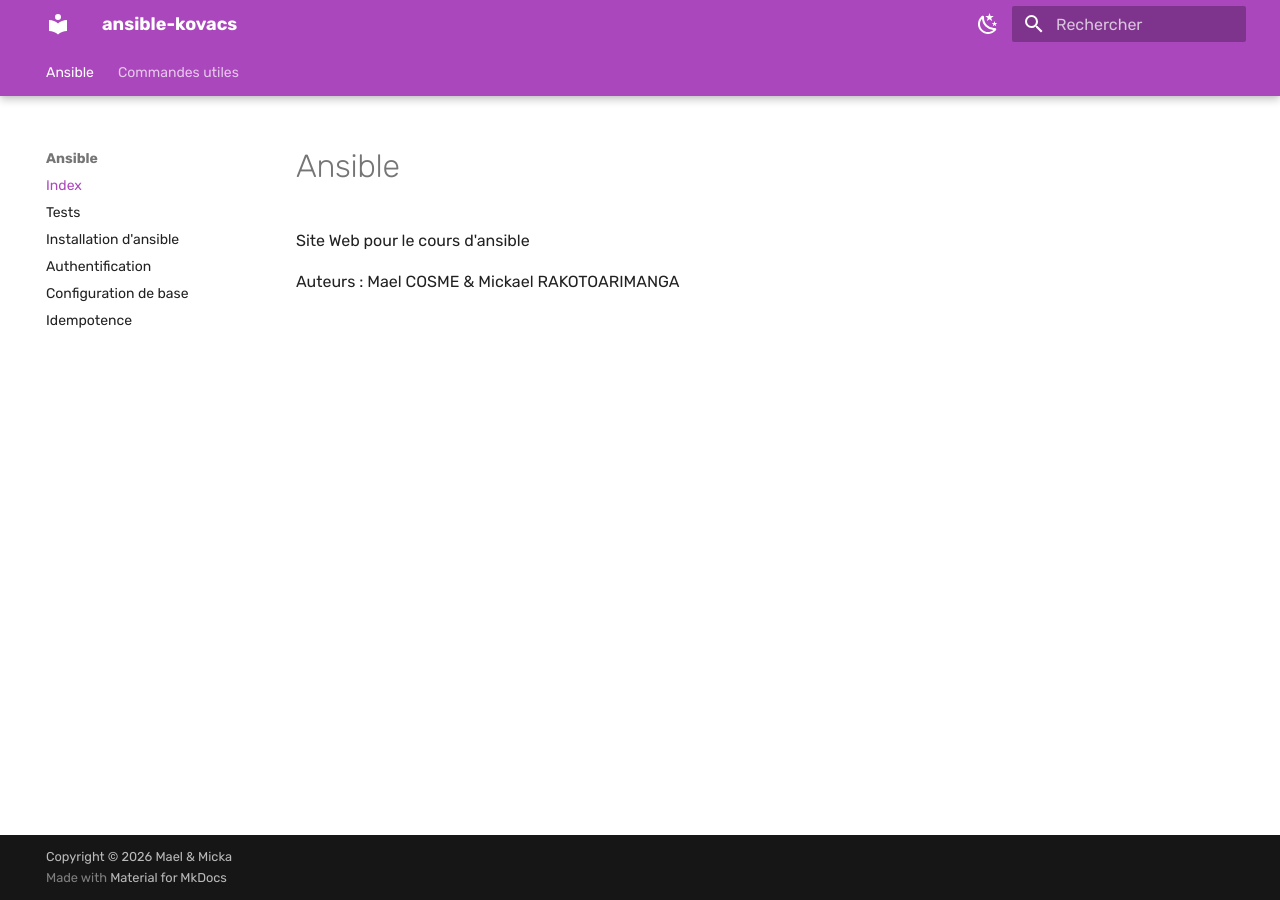
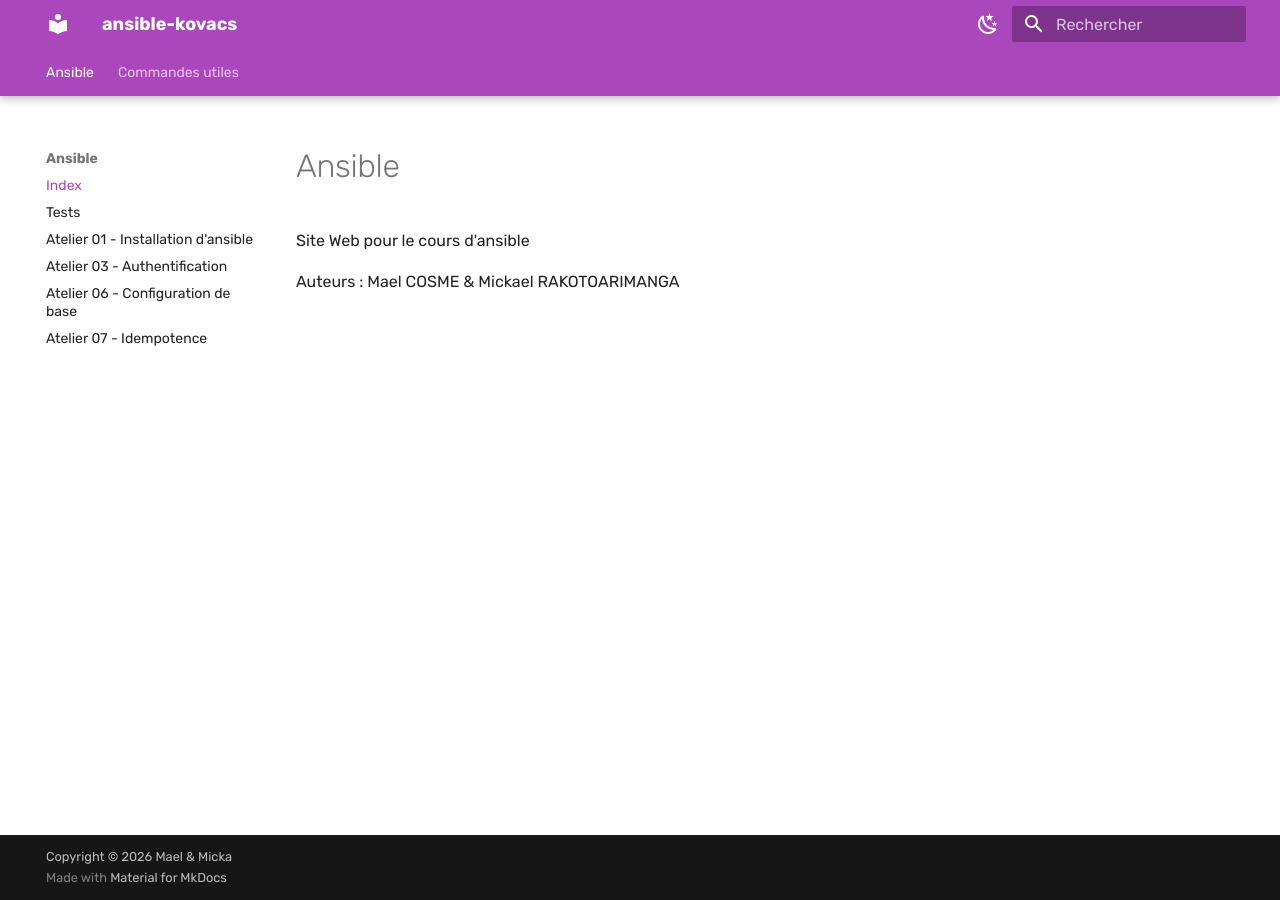
Before and after one commit to saiqo/ansible-kovacs, an MkDocs documentation site: the page built from docs/index.md, in a window 1280 px wide. Built offline with MkDocs 1.6.1 and Material for MkDocs 9.7.7, drawn with Linux system fonts in a browser that asks for light colours.

```diff
--- a/mkdocs.yml
+++ b/mkdocs.yml
@@ -58,9 +58,9 @@ nav:
   - Ansible:
     - Index: index.md
     - Tests: tests/index.md
-    - Installation d'ansible: 01-Installation_ansible/index.md
-    - Authentification: 03-Authentification/index.md
-    - Configuration de base: 06-Configuration_de_base/index.md
-    - Idempotence: 07-Idempotence/index.md
+    - Atelier 01 - Installation d'ansible: 01-Installation_ansible/index.md
+    - Atelier 03 - Authentification: 03-Authentification/index.md
+    - Atelier 06 - Configuration de base: 06-Configuration_de_base/index.md
+    - Atelier 07 - Idempotence: 07-Idempotence/index.md
 
   - Commandes utiles: commandes_utiles.md
```
Also changed, not shown: README.md (+3 -1 lines).
